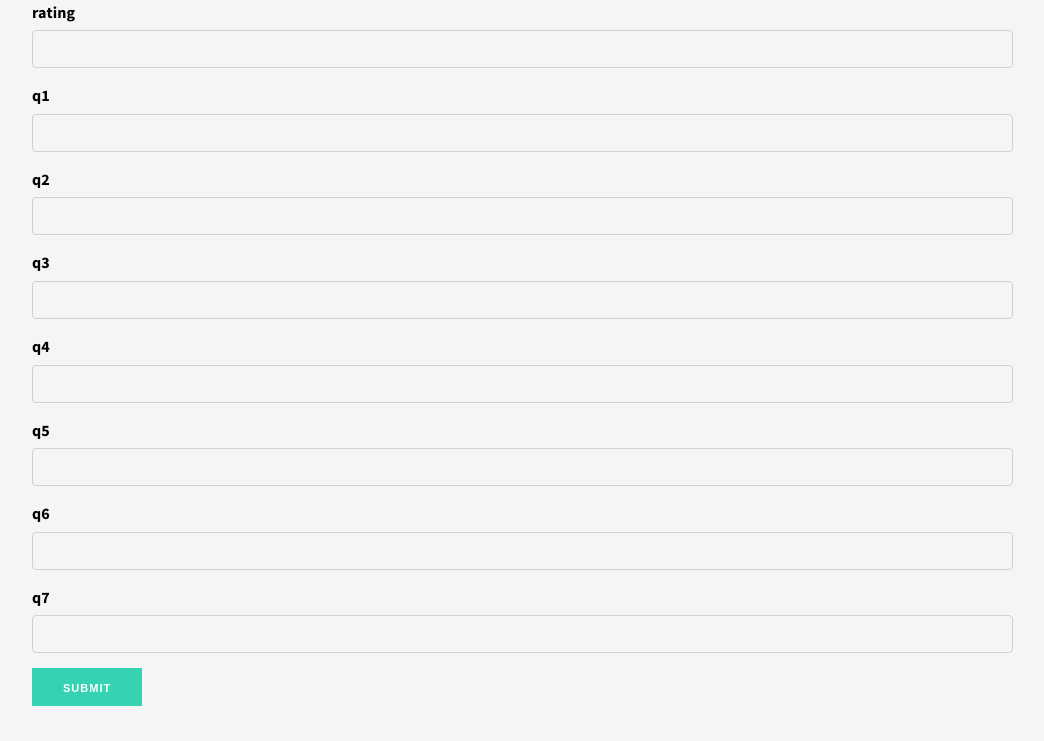
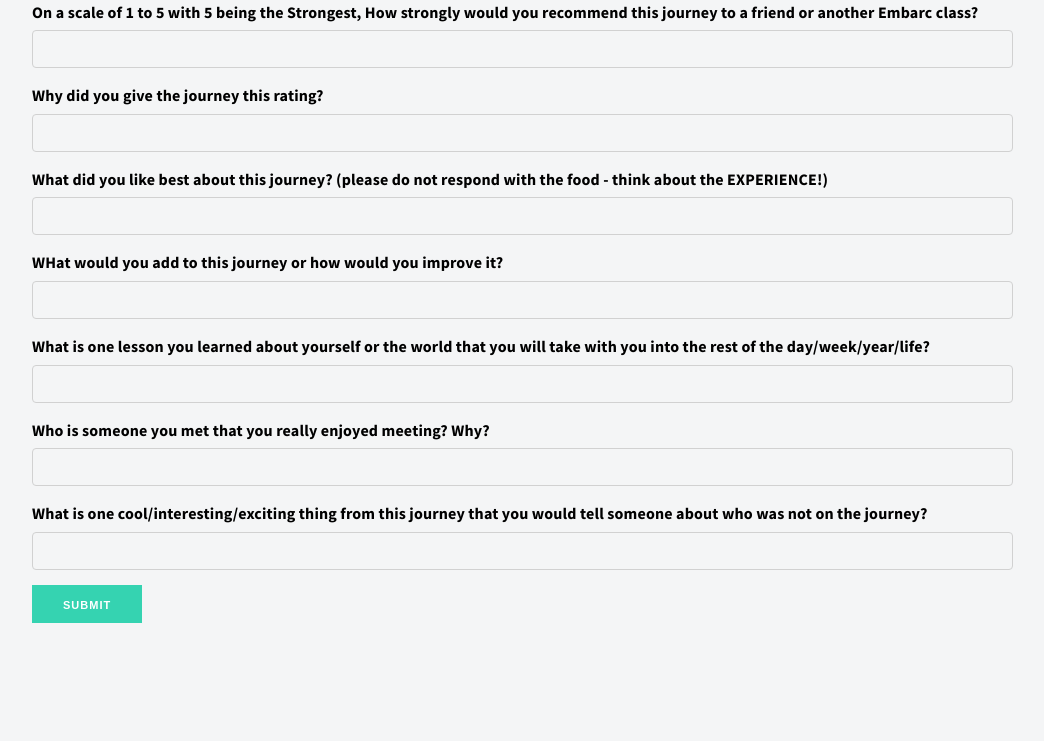
Before and after one commit to cfg-chicago/team-3, a Flask app: page /journey/1/feedback/ in a window 1280 px wide. Shown: the part 59-800 px from the top of the page, without its empty margins (70-1114 px from the left). Run offline with Flask 2, Linux system fonts and the light colour scheme; some libraries are stand-ins or nearby versions.

Commit message:
feedback questions

```diff
--- a/embarc/templates/feedback.html
+++ b/embarc/templates/feedback.html
@@ -7,14 +7,18 @@
         role="form">
       {{ form.csrf_token }}
       <fieldset>
-          <label>{{ form.rating.label }}</label>{{ form.rating() }}
-          <label>{{ form.q1.label }}</label>{{ form.q1() }}
-          <label>{{ form.q2.label }}</label>{{ form.q2() }}
-          <label>{{ form.q3.label }}</label>{{ form.q3() }}
-          <label>{{ form.q4.label }}</label>{{ form.q4() }}
-          <label>{{ form.q5.label }}</label>{{ form.q5() }}
-          <label>{{ form.q6.label }}</label>{{ form.q6() }}
-          <label>{{ form.q7.label }}</label>{{ form.q7() }}
+          <label>On a scale of 1 to 5 with 5 being the Strongest, How strongly
+           would you recommend this journey to a friend or another
+          Embarc class?</label>{{ form.rating() }}
+          <label>Why did you give the journey this rating?</label>{{ form.q1() }}
+          <label>What did you like best about this journey? (please do not respond
+             with the food - think about the EXPERIENCE!)</label>{{ form.q2() }}
+          <label>WHat would you add to this journey or how would you improve it?</label>{{ form.q3() }}
+          <label>What is one lesson you learned about yourself or the world that you will
+           take with you into the rest of the day/week/year/life?</label>{{ form.q4() }}
+          <label>Who is someone you met that you really enjoyed meeting? Why?</label>{{ form.q5() }}
+          <label>What is one cool/interesting/exciting thing from this journey that you
+           would tell someone about who was not on the journey?</label>{{ form.q6() }}
           <button type="submit" class="btn btn-default">Submit</button>
       </fieldset>
     </form>
```
